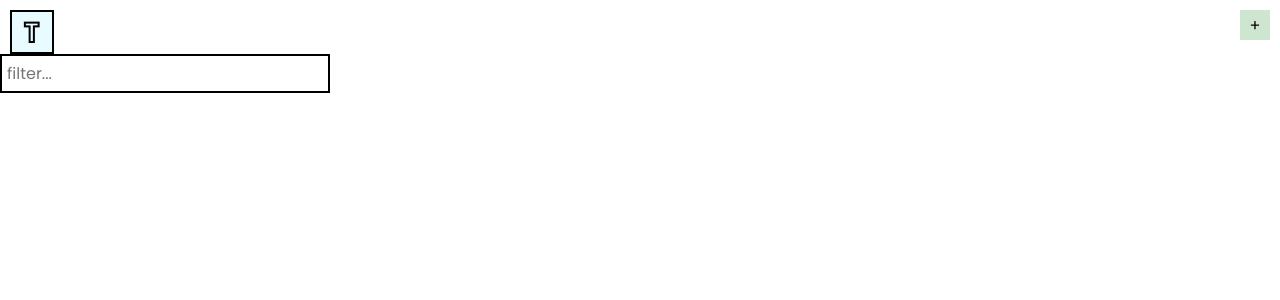
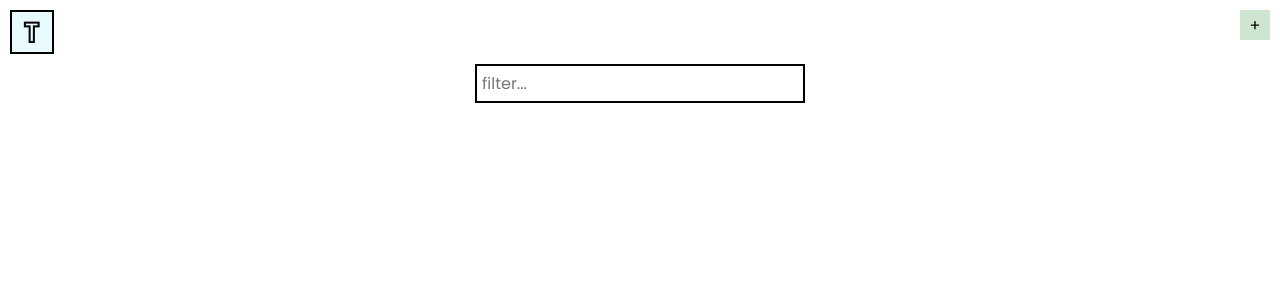
Before and after one commit to colorlessenergy/task-management, a Next.js app: page / in a window 1280 px wide. Shown: the top 300 px of the page. Built offline with nearby package versions, Linux system fonts and the light colour scheme.

Commit message:
add margin y and text center styles

```diff
--- a/styles/utilities.scss
+++ b/styles/utilities.scss
@@ -45,6 +45,11 @@
     margin-bottom: $space-5;
 }
 
+.my-1 {
+    margin-top: $space-1;
+    margin-bottom: $space-1;
+}
+
 .mx-1 {
     margin-right: $space-1;
     margin-left: $space-1;
@@ -56,6 +61,10 @@
 
 .text-3 {
     font-size: 25px;
+}
+
+.text-center {
+    text-align: center;
 }
 
 .background-color-green {
```
